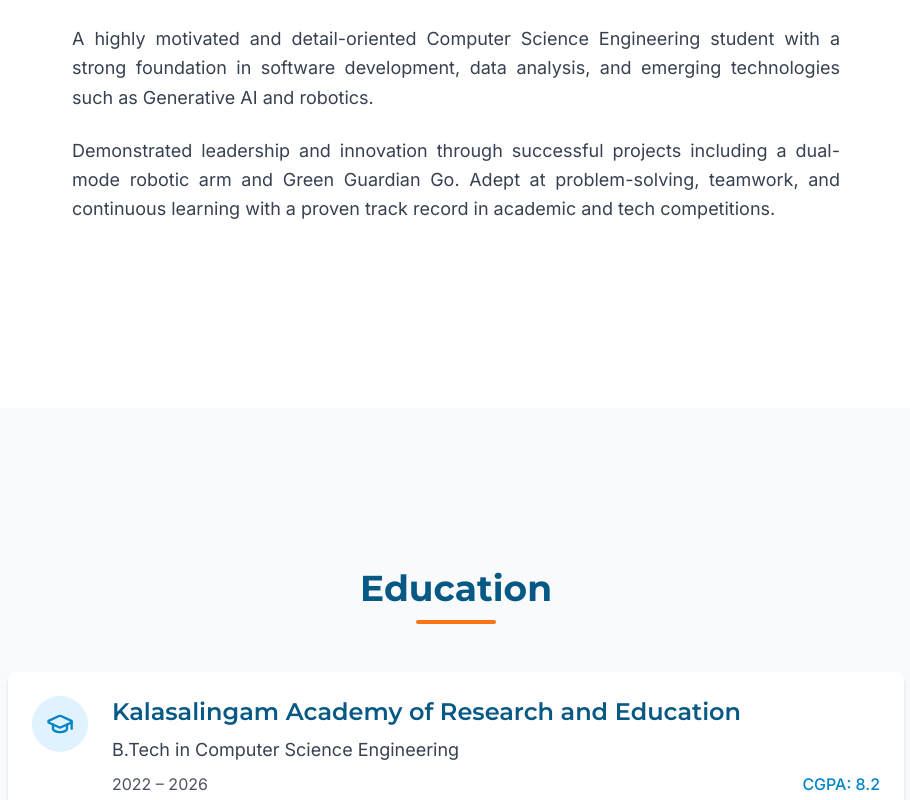
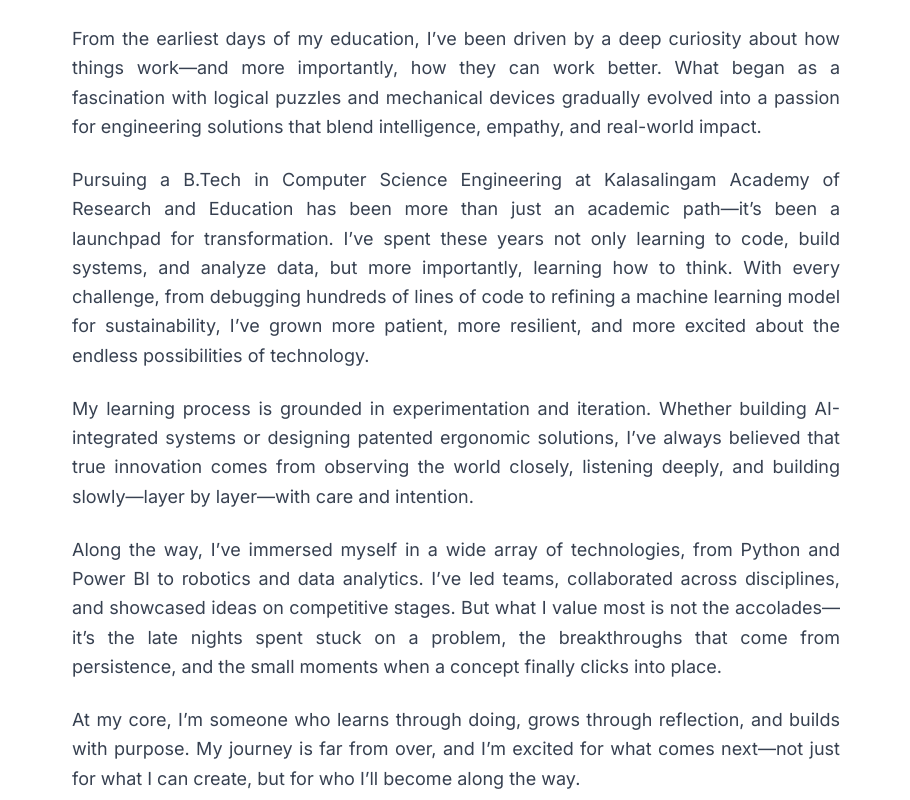
Before and after one commit to Omkar825/portfolio, a React (Vite) app: page / in a window 1280 px wide. Shown: the part 1040-1840 px from the top of the page, without its empty margins (184-1094 px from the left). Built offline with nearby package versions, Linux system fonts and the light colour scheme.

Commit message:
Update Introduction.tsx

```diff
--- a/src/sections/Introduction.tsx
+++ b/src/sections/Introduction.tsx
@@ -10,13 +10,15 @@ const Introduction: React.FC = () => {
         <div className="max-w-3xl mx-auto" data-aos="fade-up" data-aos-delay="100">
           <div className="text-lg text-gray-700 leading-relaxed text-justify">
             <p className="mb-6">
-              A highly motivated and detail-oriented Computer Science Engineering student with a strong foundation in
-              software development, data analysis, and emerging technologies such as Generative AI and robotics.
+              From the earliest days of my education, I’ve been driven by a deep curiosity about how things work—and more importantly, how they can work better. What began as a fascination with logical puzzles and mechanical devices gradually evolved into a passion for engineering solutions that blend intelligence, empathy, and real-world impact.
             </p>
-            <p className="mb-6">
-              Demonstrated leadership and innovation through successful projects including a dual-mode robotic arm and
-              Green Guardian Go. Adept at problem-solving, teamwork, and continuous learning with a proven track
-              record in academic and tech competitions.
+            <p className="mb-6">Pursuing a B.Tech in Computer Science Engineering at Kalasalingam Academy of Research and Education has been more than just an academic path—it’s been a launchpad for transformation. I’ve spent these years not only learning to code, build systems, and analyze data, but more importantly, learning how to think. With every challenge, from debugging hundreds of lines of code to refining a machine learning model for sustainability, I’ve grown more patient, more resilient, and more excited about the endless possibilities of technology.
+            </p>
+            <p className="mb-6">My learning process is grounded in experimentation and iteration. Whether building AI-integrated systems or designing patented ergonomic solutions, I’ve always believed that true innovation comes from observing the world closely, listening deeply, and building slowly—layer by layer—with care and intention.
+            </p>
+            <p className="mb-6">Along the way, I’ve immersed myself in a wide array of technologies, from Python and Power BI to robotics and data analytics. I’ve led teams, collaborated across disciplines, and showcased ideas on competitive stages. But what I value most is not the accolades—it’s the late nights spent stuck on a problem, the breakthroughs that come from persistence, and the small moments when a concept finally clicks into place.
+            </p>
+            <p className="mb-6">At my core, I’m someone who learns through doing, grows through reflection, and builds with purpose. My journey is far from over, and I’m excited for what comes next—not just for what I can create, but for who I’ll become along the way.
             </p>
           </div>
         </div>
```
